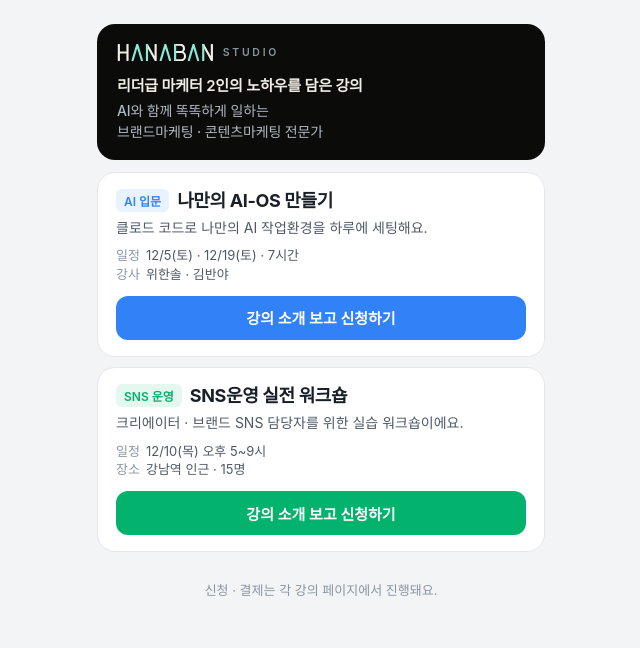
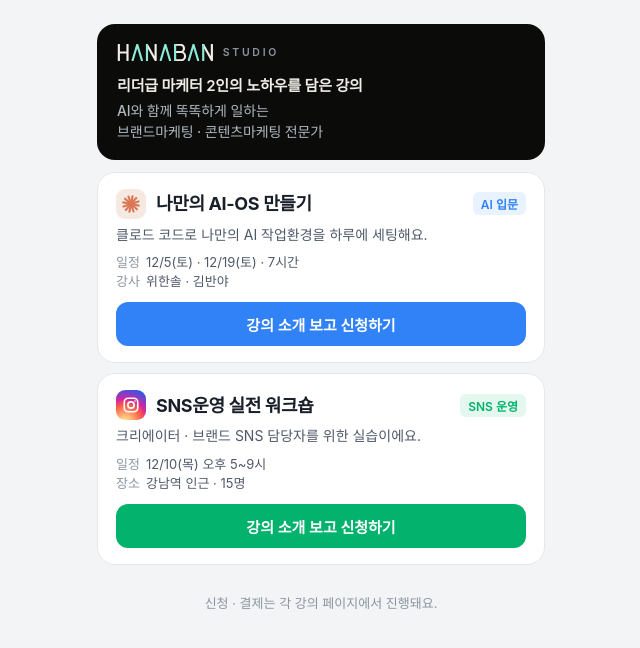
Before and after one commit to banyakimwork/hanaban, a plain HTML site: page index.html in a window 1280 px wide. Shown: the whole page, without its empty margins (319-959 px from the left). Drawn offline with Linux system fonts and the light colour scheme; a web font is replaced by a local one.

Commit message:
강의 카드에 클로드·인스타그램 아이콘 추가
Co-Authored-By: Claude Opus 5.5 <noreply@anthropic.com>

```diff
--- a/index.html
+++ b/index.html
@@ -75,7 +75,12 @@
   .card:hover { transform: translateY(-2px); box-shadow: 0 8px 24px rgba(0,0,0,.06); }
   .card:active { transform: scale(.98); }
 
-  .top { display: flex; align-items: center; gap: 8px; }
+  .top { display: flex; align-items: center; gap: 10px; }
+  .top h2 { flex: 1 1 auto; min-width: 0; }
+  .ico { flex: 0 0 30px; width: 30px; height: 30px; border-radius: 9px; display: grid; place-items: center; }
+  .ico svg { display: block; }
+  .ico.claude { background: #F6E9E2; }
+  .ico.insta { background: radial-gradient(circle at 30% 107%, #FDF497 0%, #FD5949 45%, #D6249F 60%, #285AEB 90%); }
   .tag {
     flex: 0 0 auto;
     font-size: 12px; font-weight: 600;
@@ -117,7 +122,7 @@
   </header>
 
   <a class="card ai" href="https://wiiskey.github.io/ai-os/" target="_blank" rel="noopener">
-    <div class="top"><span class="tag ai">AI 입문</span><h2>나만의 AI-OS 만들기</h2></div>
+    <div class="top"><span class="ico claude" aria-hidden="true"><svg width="20" height="20" viewBox="0 0 24 24" fill="none" stroke="#D97757" stroke-width="2.6" stroke-linecap="round"><line x1="12" y1="12" x2="21.31" y2="13.89"/><line x1="12" y1="12" x2="19.12" y2="18.29"/><line x1="12" y1="12" x2="15.02" y2="21.01"/><line x1="12" y1="12" x2="10.11" y2="21.31"/><line x1="12" y1="12" x2="5.71" y2="19.12"/><line x1="12" y1="12" x2="2.99" y2="15.02"/><line x1="12" y1="12" x2="2.69" y2="10.11"/><line x1="12" y1="12" x2="4.88" y2="5.71"/><line x1="12" y1="12" x2="8.98" y2="2.99"/><line x1="12" y1="12" x2="13.89" y2="2.69"/><line x1="12" y1="12" x2="18.29" y2="4.88"/><line x1="12" y1="12" x2="21.01" y2="8.98"/></svg></span><h2>나만의 AI-OS 만들기</h2><span class="tag ai">AI 입문</span></div>
     <p class="desc">클로드 코드로 나만의 AI 작업환경을 하루에 세팅해요.</p>
     <ul class="facts">
       <li><b>일정</b>12/5(토) · 12/19(토) · 7시간</li>
@@ -127,8 +132,8 @@
   </a>
 
   <a class="card sns" href="https://www.latpeed.com/products/YRhX1" target="_blank" rel="noopener">
-    <div class="top"><span class="tag sns">SNS 운영</span><h2>SNS운영 실전 워크숍</h2></div>
-    <p class="desc">크리에이터 · 브랜드 SNS 담당자를 위한 실습 워크숍이에요.</p>
+    <div class="top"><span class="ico insta" aria-hidden="true"><svg width="18" height="18" viewBox="0 0 24 24" fill="none" stroke="#fff" stroke-width="2.2"><rect x="3" y="3" width="18" height="18" rx="5.5"/><circle cx="12" cy="12" r="4.2"/><circle cx="17.4" cy="6.6" r="1.1" fill="#fff" stroke="none"/></svg></span><h2>SNS운영 실전 워크숍</h2><span class="tag sns">SNS 운영</span></div>
+    <p class="desc">크리에이터 · 브랜드 SNS 담당자를 위한 실습이에요.</p>
     <ul class="facts">
       <li><b>일정</b>12/10(목) 오후 5~9시</li>
       <li><b>장소</b>강남역 인근 · 15명</li>
```
